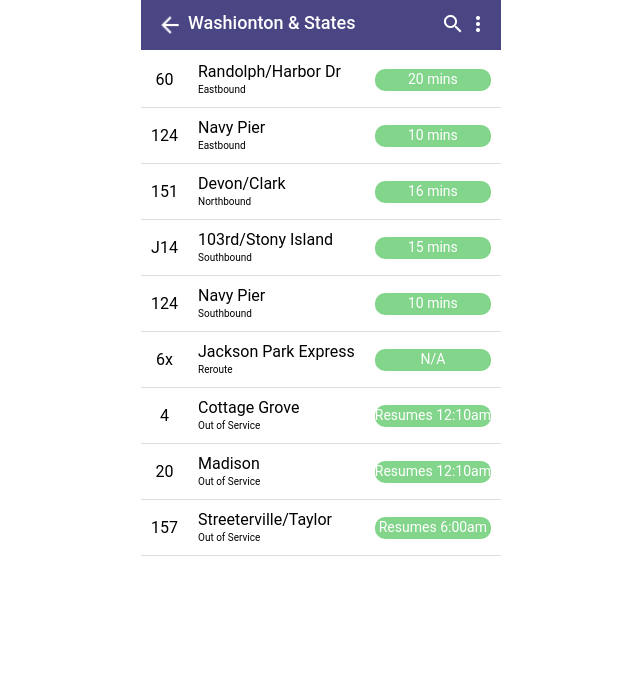
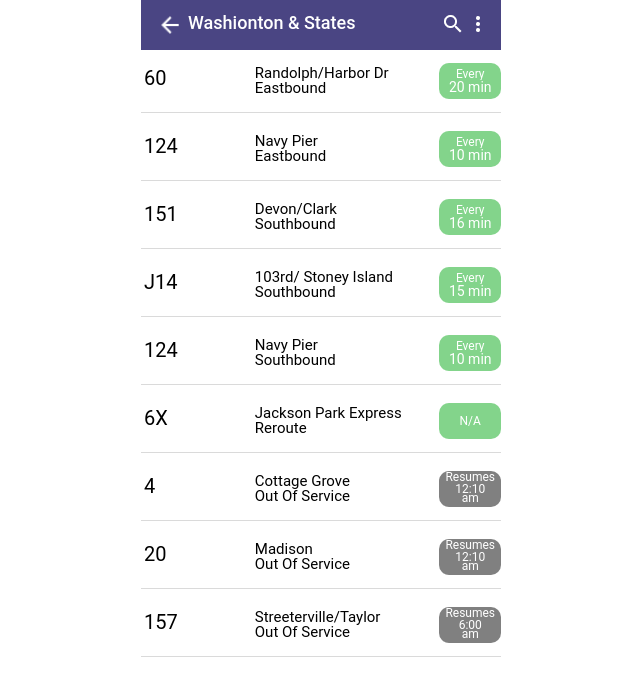
Before and after one commit to lilin5678/Frontend-3, a plain HTML site: page Desktop/Frontend Challenge 2/index.html in a window 1280 px wide. Shown: the part 30-726 px from the top of the page, without its empty margins (319-959 px from the left). Drawn offline with Linux system fonts and the light colour scheme.

Commit message:
Third commit

```diff
--- a/Desktop/Frontend Challenge 2/css/style.css
+++ b/Desktop/Frontend Challenge 2/css/style.css
@@ -59,48 +59,133 @@ body {
     margin: 0 auto;
 }
 
-tbody>tr>:nth-child(1){
- color:#000000;
- text-align: center;
+.stops-list {
+  display: flex;
+  width: 375;
+  border-bottom: 1px solid #DADADA;
+  height: 60px;
+  margin-bottom: 8PX;
+  font-size: 15px;
+
 }
 
-table{
-  position:absolute;
-  top:82px;
+.refresh {
+  width: 18px;
+  margin-left: 20px;
+  align-items: right;
+  padding:10px 0 0 30px;
 }
 
-.bus-list {
-  padding-top: 50px;
-  width:360px;
-  font-size: 1em;
+.stop-info {
+  display: flex;
+  align-items: left;
+  text-align: left;
+  font-weight: medium;
+  color: #000000;
+  height: 36px;
+  width: 75%;
+  flex-direction: column;
+  margin-top:13px;
 }
 
-td {
-  color: #000000;
-  padding:12px 10px 12px 10px;
-  text-align: left;
-  border-bottom: 1px solid #ddd;
-  vertical-align: middle;
-  font-size: 16px;
+.min {
+  font-size: 14px;
+  padding-bottom: 0%;
+  margin-top: 0px;
+  align-items: baseline;
+  color: #ffffff;
+  background-color: #83D48B;
+  border-radius: 10px;
 }
 
+.Route {
+  align-items: center;
+  text-align: left;
+  font-weight: medium;
+  color: #000000;
+  width:88px;
+  margin: 9px 0 8px 0;
+  height: 15px;
+}
 
+.destination  {
+  display: inline-block;
+  text-align: center;
+  font-weight: medium;
+  color: #000000;
+  margin:  9px 35px 8px 0;
+  position: relative;
+  height:15px;
+}
 
-.directions {
-	font-size: 10px;
-	padding: 5px 10px 0px 0px;
-  text-align: left;
-  color:#000000;
+.resume-service {
+  font-size: 12px;
+  display: flex;
+  font-weight: medium;
+  color: #ffffff;
+  width: 25%;
+  text-align: center;
+  flex-direction: column;
+  align-items: center;
+  align-content: flex-end;
+  height: 36px;
+  margin-top: 10px;
+  background-color: grey;
+  border-radius: 10px;
+}
 
-  }
+.resume-time{
+  font-size: 12px;
+  padding-bottom: 8%;
+  margin-top:0px;
+}
 
-.frequency {
-	font-size: 14px;
-  background-color: #83D58B;
-  padding-top:3px;
-  text-align: center;
-  color:#ffffff;
+.hrs{
+  font-size: 12px;
+  margin-top: -8px;
+}
+
+.time {
+  display: inline-block;
+  align-items: center;
+  text-align: right;
+  font-weight: bold;
+  color: #000000;
+  Width: 88px;
+  margin: 9px 5px 8px 15px;
+  height: 12px;
+  float: right;
+}
+
+.eta {
+  font-size: 12px;
+  display: flex;
+  flex-direction: column;
+  align-items: center;
+  justify-content: center;
+  font-weight: medium;
+  color: #ffffff;
+  width: 25%;
+  vertical-align: text-bottom;
+  margin-bottom: 1%;
+  height: 36px;
+  position: relative;
+  margin-top: 10px;
+  background-color: #83D48B;
   border-radius: 10px;
-  height: 22px;
+}
 
-}
+ .busnumber {
+   font-size: 20px;
+   display: flex;
+   align-items: left;
+   text-align: left;
+   font-weight: medium;
+   color: #000000;
+   width: 45%;
+   align-items: flex-start;
+   position: relative;
+   height: 36px;
+   margin-top: 15px;
+   margin-left: 3px;
+ }
--- a/Desktop/Frontend Challenge 2/index.html
+++ b/Desktop/Frontend Challenge 2/index.html
@@ -21,127 +21,126 @@
     </div>
   </section>
 
+  <li class="stops-list">
+    <span class="busnumber">60</span>
+    <span class="stop-info">
+        <h3>Randolph/Harbor Dr</h3>
+        <p>Eastbound</p>
+    </span>
+    <span class="eta">
+      <p>
+        <strong>Every</strong>
+      </p>
+      <div class="min">20 min</div>
+    </span>
+  </li>
+      <li class="stops-list">
+        <span class="busnumber">124</span>
+        <span class="stop-info">
+            <h3>Navy Pier</h3>
+            <p>Eastbound</p>
+        </span>
+        <span class="eta">
+          <p>
+            <strong>Every</strong>
+          </p>
+          <div class="min">10 min</div>
+        </span>
+      </li>
 
-        <table class="bus-list">
-          <tr>
-            <td>60</td>
-            <td>Randolph/Harbor Dr
-        			<div class="directions">
-        					Eastbound
-        			</div>
-            </td>
-            <td>
-              <div class="frequency">
-      					20 mins
-      				</div>
-      			</td>
-          </tr>
-          <tr>
-            <td>124</td>
-            <td>Navy Pier
-      				<div class="directions">
-      					Eastbound
-      				</div>
-			      </td>
-            <td>
-        			<div class="frequency">
-        			10 mins
-        			</div>
-			       </td>
-          </tr>
-          <tr>
-            <td>151</td>
-            <td>Devon/Clark
-      				<div class="directions">
-      					Northbound
-      				</div>
-      			</td>
-            <td>
-        			<div class="frequency">
-        			16 mins
-        			</div>
-			      </td>
-          </tr>
-          <tr>
-            <td>J14</td>
-            <td>103rd/Stony Island
-      				<div class="directions">
-      					Southbound
-      				</div>
-      			</td>
-            <td>
-        			<div class="frequency">
-        			15 mins
-        			</div>
-            </td>
-          </tr>
-          <tr>
-            <td>124</td>
-            <td>Navy Pier
-      				<div class="directions">
-      					Southbound
-      				</div>
-      			</td>
-            <td>
-        			<div class="frequency">
-        			10 mins
-        			</div>
-            </td>
-          </tr>
-          <tr>
-            <td>6x</td>
-            <td>Jackson Park Express
-      				<div class="directions">
-      					Reroute
-      				</div>
-      			</td>
-            <td>
-      			<div class="frequency">
-      			N/A
-      			</div>
-            </td>
-
-          </tr>
-          <tr>
-            <td>4</td>
-            <td>Cottage Grove
-      				<div class="directions">
-      					Out of Service
-      				</div>
-      			</td>
-      			<td>
-      				<div class="frequency">
-      					Resumes 12:10am
-      				</div>
-			      </td>
-          </tr>
-          <tr>
-            <td>20</td>
-            <td>Madison
-      				<div class="directions">
-      					Out of Service
-      				</div>
-			      </td>
-            <td>
-      				<div class="frequency">
-      					Resumes 12:10am
-      				</div>
-			      </td>
-          </tr>
-          <tr>
-            <td>157</td>
-            <td>Streeterville/Taylor
-      				<div class="directions">
-      					Out of Service
-      				</div>
-      			</td>
-            <td>
-      				<div class="frequency">
-      					Resumes 6:00am
-      				</div>
-      			</td>
-          </tr>
-        </table>
-      </ul>
+    <li class="stops-list">
+        <span class="busnumber">151</span>
+        <span class="stop-info">
+            <h3>Devon/Clark</h3>
+            <p> Southbound</p>
+        </span>
+        <span class="eta">
+          <p>
+            <strong>Every</strong>
+          </p>
+          <div class="min">16 min</div>
+        </span>
+      </li>
+    <li class="stops-list">
+        <span class="busnumber">J14</span>
+        <span class="stop-info">
+            <h3>103rd/ Stoney Island</h3>
+            <p> Southbound</p>
+        </span>
+        <span class="eta">
+          <p>
+            <strong>Every</strong>
+          </p>
+          <div class="min">15 min</div>
+        </span>
+    </li>
+    <li class="stops-list">
+        <span class="busnumber">124</span>
+        <span class="stop-info">
+            <h3>Navy Pier</h3>
+            <p> Southbound</p>
+        </span>
+        <span class="eta">
+          <p>
+            <strong>Every</strong>
+          </p>
+          <div class="min">10 min</div>
+        </span>
+      </li>
+      <li class="stops-list">
+          <span class="busnumber">6X</span>
+          <span class="stop-info">
+              <h3>Jackson Park Express</h3>
+              <p> Reroute</p>
+          </span>
+          <span class="eta">
+              <p>
+                <strong>N/A</strong>
+              </p>
+            </span>
+      </li>
+      <li class="stops-list">
+          <span class="busnumber">4</span>
+          <span class="stop-info">
+              <h3>Cottage Grove</h3>
+              <p>Out Of Service</p>
+          </span>
+          <span class="resume-service">
+              <p>
+              <strong>Resumes</strong>
+              </p>
+              <div class="resume-time">12:10</div>
+              <div class="hrs">am</div>
+            </span>
+        </li>
+        <li class="stops-list">
+            <span class="busnumber">20</span>
+            <span class="stop-info">
+                <h3>Madison</h3>
+                <p>Out Of Service</p>
+            </span>
+            <span class="resume-service">
+                <p>
+                <strong>Resumes</strong>
+                </p>
+                <div class="resume-time">12:10</div>
+                <div class="hrs">am</div>
+            </span>
+              </li>
+            </li>
+            <li class="stops-list">
+                <span class="busnumber">157</span>
+                <span class="stop-info">
+                    <h3>Streeterville/Taylor</h3>
+                    <p>Out Of Service</p>
+                </span>
+                <span class="resume-service">
+                  <p>
+                    <strong>Resumes</strong>
+                  </p>
+                  <div class="resume-time">6:00</div>
+                  <div class="hrs">am</div>
+                </span>
+              </li>
   </body>
 </html>
```
Lines whose indentation alone changed are shown as unchanged.
